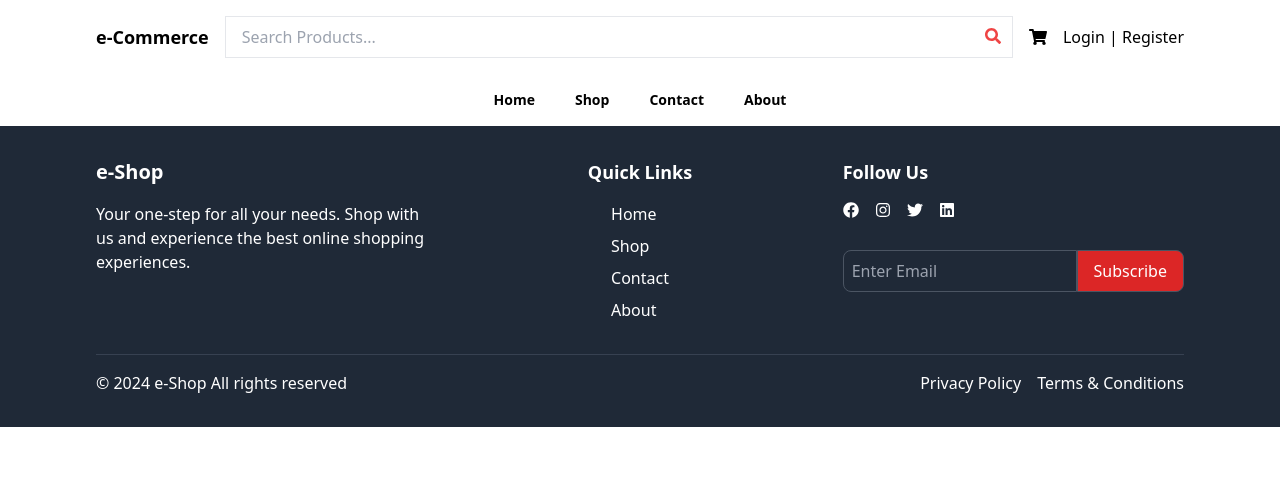
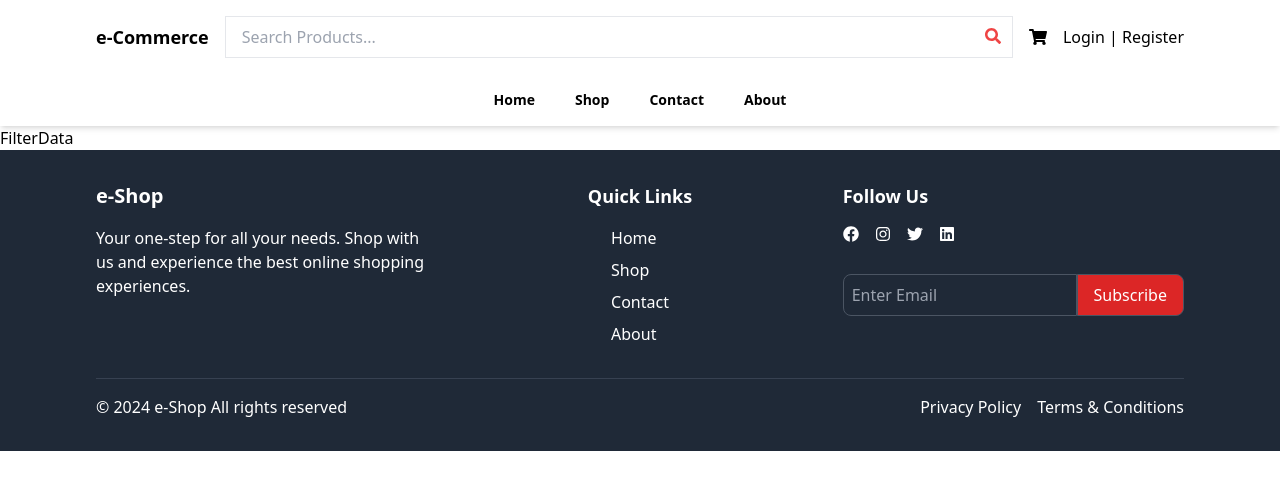
Before and after one commit to singhvijay031/e-commerce-frontend, a React (Vite) app: page /filter-data in a window 1280 px wide. Shown: the top 490 px of the page. Built offline with nearby package versions, Linux system fonts and the light colour scheme.

Commit message:
added for searching

```diff
--- a/src/App.jsx
+++ b/src/App.jsx
@@ -7,6 +7,7 @@ import Cart from "./pages/Cart";
 import CheckOut from "./pages/CheckOut";
 import { useState } from "react";
 import Order from "./pages/Order";
+import FilterData from "./pages/FilterData";
 
 function App() {
   const [order, setOrder] = useState(null);
@@ -25,6 +26,7 @@ function App() {
           path="/order-confirmation"
           element={<Order order={order} />}
         ></Route>
+        <Route path="/filter-data" element={<FilterData />}></Route>
       </Routes>
       <Footer />
     </BrowserRouter>
--- /dev/null
+++ b/src/pages/FilterData.jsx
@@ -0,0 +1,5 @@
+const FilterData = () => {
+  return <div>FilterData</div>;
+};
+
+export default FilterData;
```
